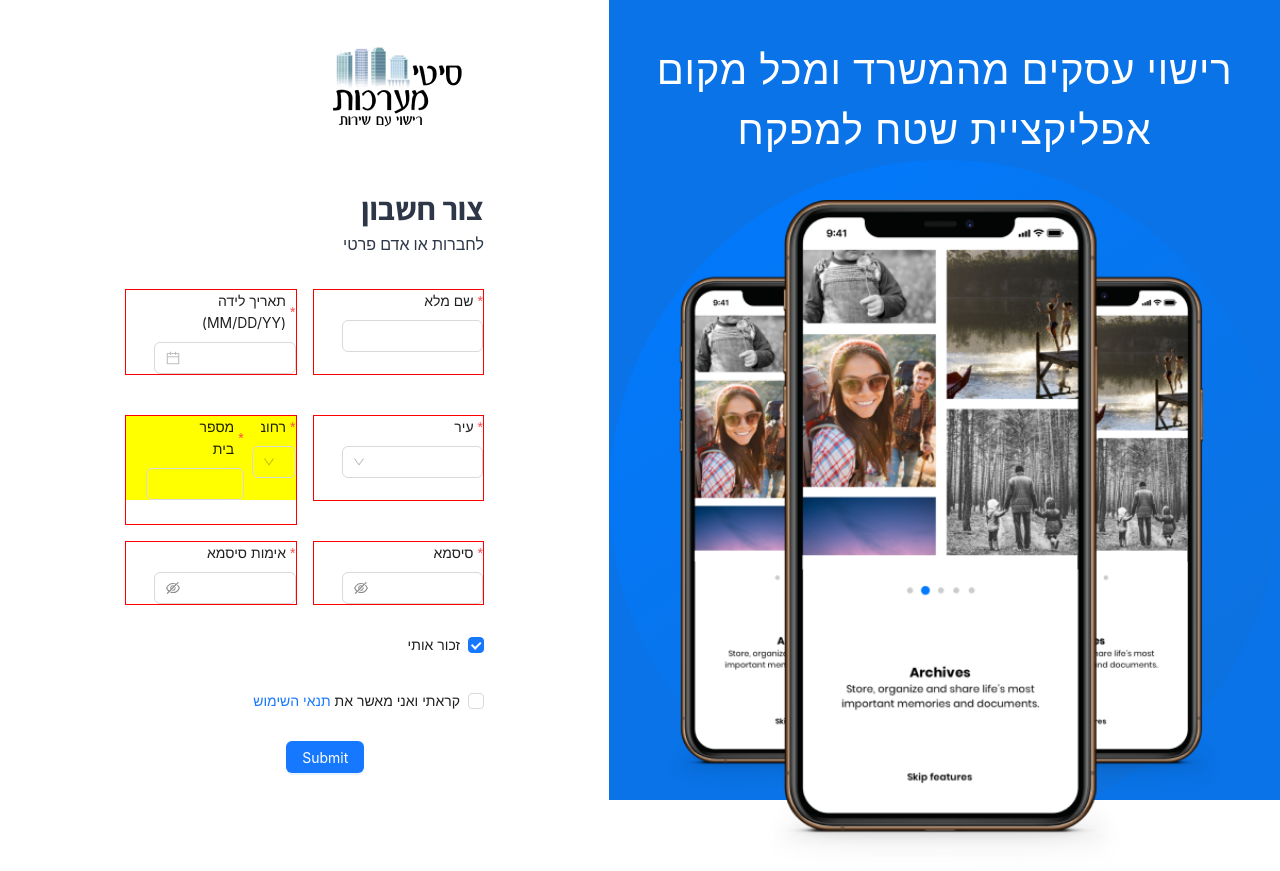
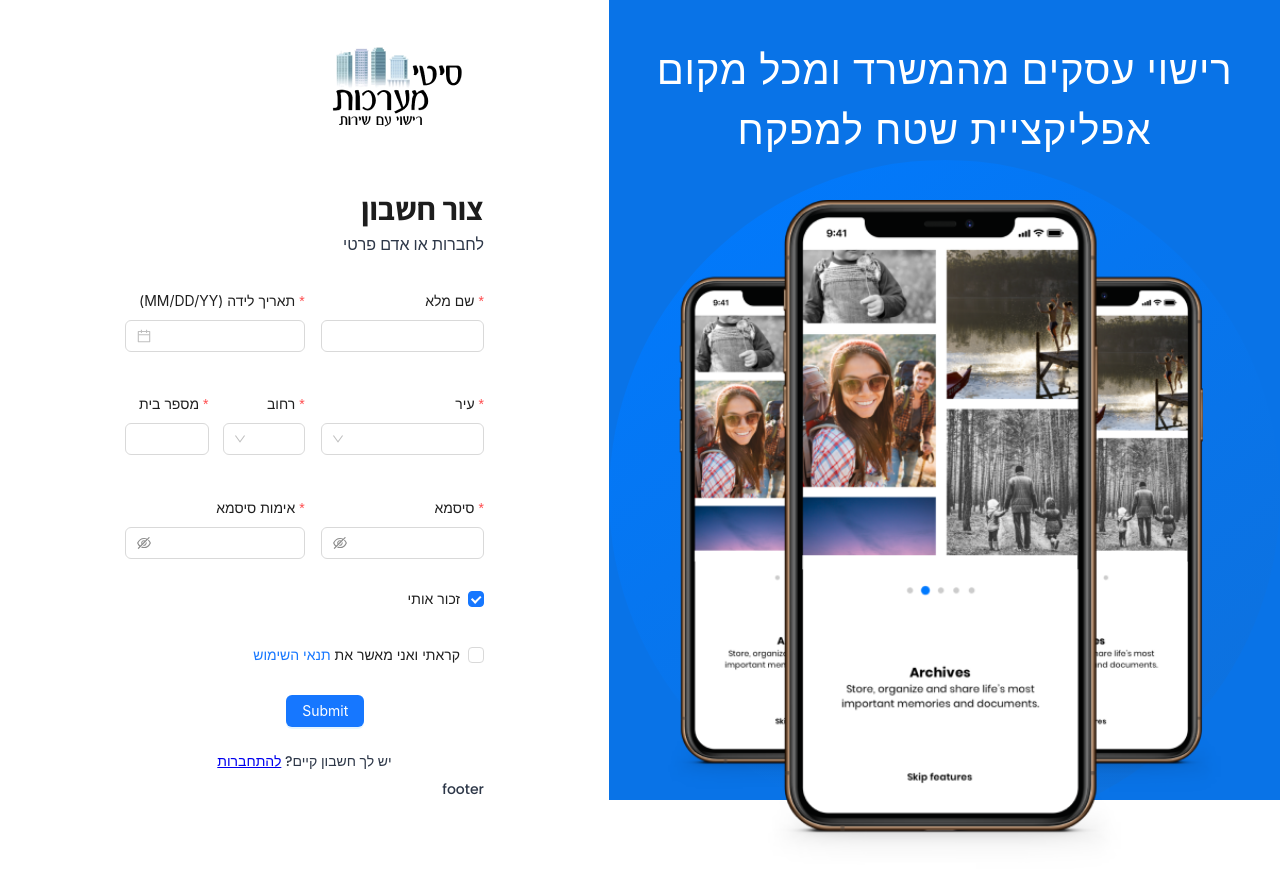
Before and after one commit to citysys/hometask, a React (Vite) app: page / in a window 1280 px wide. Built offline with nearby package versions, Linux system fonts and the light colour scheme.

Commit message:
feat: create form text fields layout

```diff
--- a/src/assets/styles/cmps/signup-form.scss
+++ b/src/assets/styles/cmps/signup-form.scss
@@ -6,25 +6,30 @@
 
         >* {
             width: 100%;
-            border: 1px solid red;
 
-            input {
+            input,
+            select {
                 width: 100%;
+            }
+
+            label {
+                text-wrap: nowrap;
             }
         }
 
         .street-fields {
-            display: flex;
+            width: 100%;
+            display: grid;
+            grid-template-columns: repeat(3, 1fr);
+            gap: 1em;
 
-            :first-child {
-                background-color: yellow;
-                flex-grow: 3;
+            .street {
+                grid-column: 1/3;
             }
 
-            :last-child {
-                flex-grow: 1;
+            .house-number {
+                grid-column: 3;
             }
-
         }
     }
 }
--- a/src/assets/styles/pages/login-page.scss
+++ b/src/assets/styles/pages/login-page.scss
@@ -19,6 +19,7 @@
         .signup-title {
             padding-block-end: 2rem;
             h1 {
+                color: $dark-text-clr;
                 font-family: 'Assistant', Arial, Helvetica, sans-serif;
                 font-weight: 700;
                 font-size: 2rem;
--- a/src/assets/styles/setup/variables.scss
+++ b/src/assets/styles/setup/variables.scss
@@ -1,13 +1,9 @@
 // ** COLOR PALETTE **
 
 $primary-text-clr: #2D3748;
+$secondary-text-clr: #FFFFFF;
+$dark-text-clr: #1D1D1D;
 $primary-bg-clr:#FFFFFF ;
-$secondary-text-clr: #FFFFFF;
-//color: #1D1D1D;
-
-
-
-
 $accent-clr: #0973E7;
 
 // ** LAYOUT **
--- a/src/cmps/signup-form.tsx
+++ b/src/cmps/signup-form.tsx
@@ -1,5 +1,5 @@
 
-import { Button, Checkbox, Form, Input, DatePicker, Select } from "antd"
+import { Button, Checkbox, Form, Input, DatePicker, Select, Space } from "antd"
 import type { FormProps } from 'antd'
 
 type FieldType = {
@@ -34,8 +34,7 @@ export function SignupForm() {
                 name="basic"
                 layout="vertical"
                 labelCol={{ span: 16 }}
-                wrapperCol={{ span:20 }}
-                style={{ maxWidth: 800 }}
+                labelWrap="false"
                 initialValues={{ remember: true }}
                 onFinish={onFinish}
                 onFinishFailed={onFinishFailed}
@@ -48,8 +47,11 @@ export function SignupForm() {
                         label="שם מלא"
                         name="fullName"
                         rules={[{ required: true, message: 'נא להזין שם מלא' }]}
+
                     >
-                        <Input />
+                        <Input
+                        style={{ width: '100%' }}
+                         />
                     </Form.Item>
 
                     <Form.Item<FieldType>
@@ -57,7 +59,12 @@ export function SignupForm() {
                         name="birthDate"
                         rules={[{ required: true, message: 'נא להזין תאריך לידה' }]}
                         >
-                        <DatePicker format={dateFormat} placement="topRight" placeholder="" />
+                        <DatePicker
+                            format={dateFormat}
+                            placement="topRight"
+                            placeholder=""
+                            style={{ width: '100%' }}
+                             />
                     </Form.Item>
 
                     <Form.Item<FieldType>
@@ -89,6 +96,9 @@ export function SignupForm() {
                     </Form.Item>
 
                     <div className="street-fields">
+                        <div className="street">
+
+
                             <Form.Item<FieldType>
                                 label="רחוב"
                                 name="street"
@@ -108,6 +118,10 @@ export function SignupForm() {
                                     ]}
                                 />
                             </Form.Item>
+                        </div>
+
+                        <div className="house-number">
+
 
                             <Form.Item<FieldType>
                                 label="מספר בית"
@@ -116,9 +130,8 @@ export function SignupForm() {
                             >
                                 <Input />
                             </Form.Item>
-
                         </div>
-
+                    </div>
 
                     <Form.Item<FieldType>
                         label="סיסמא"
```
Lines whose indentation alone changed are shown as unchanged.
